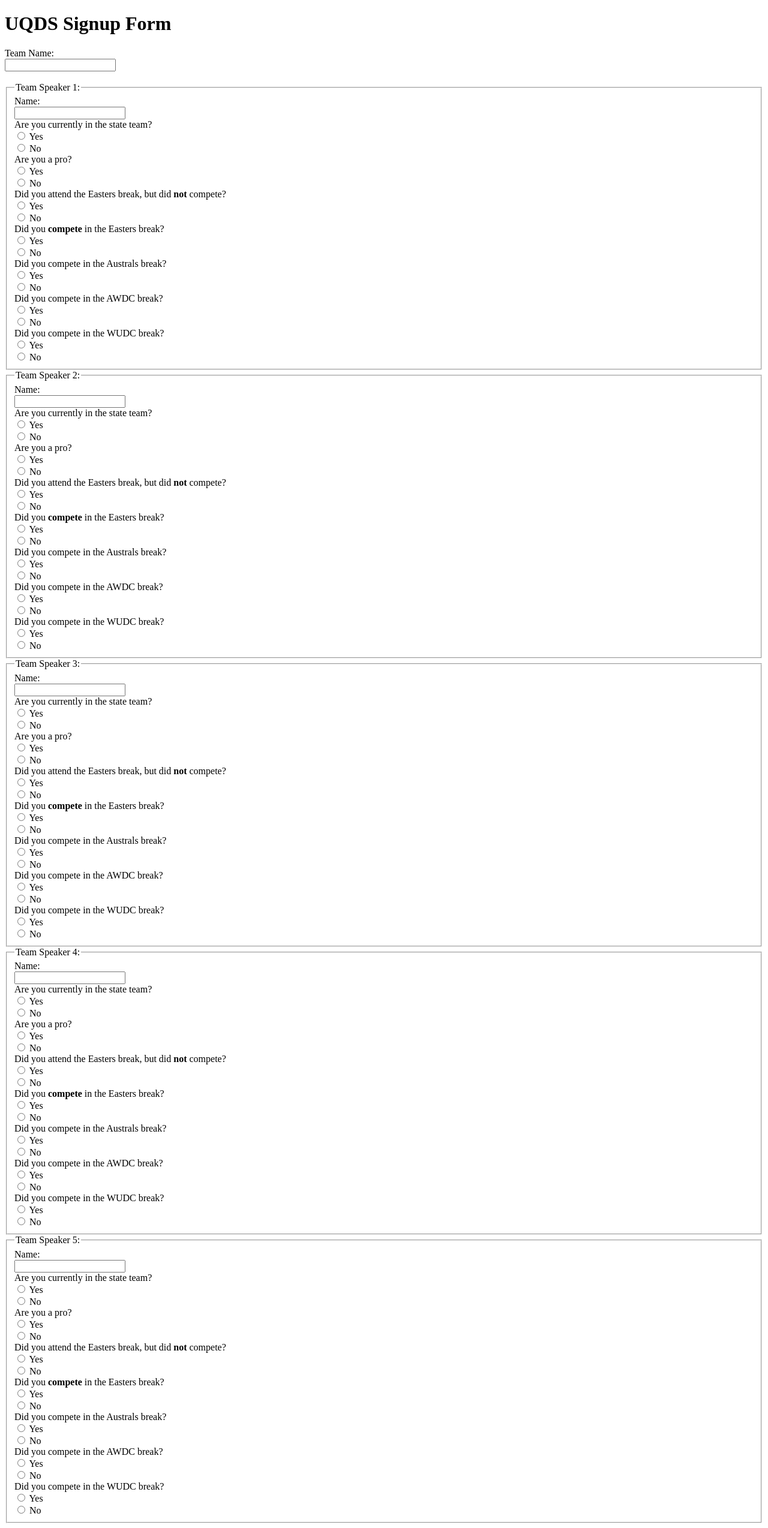
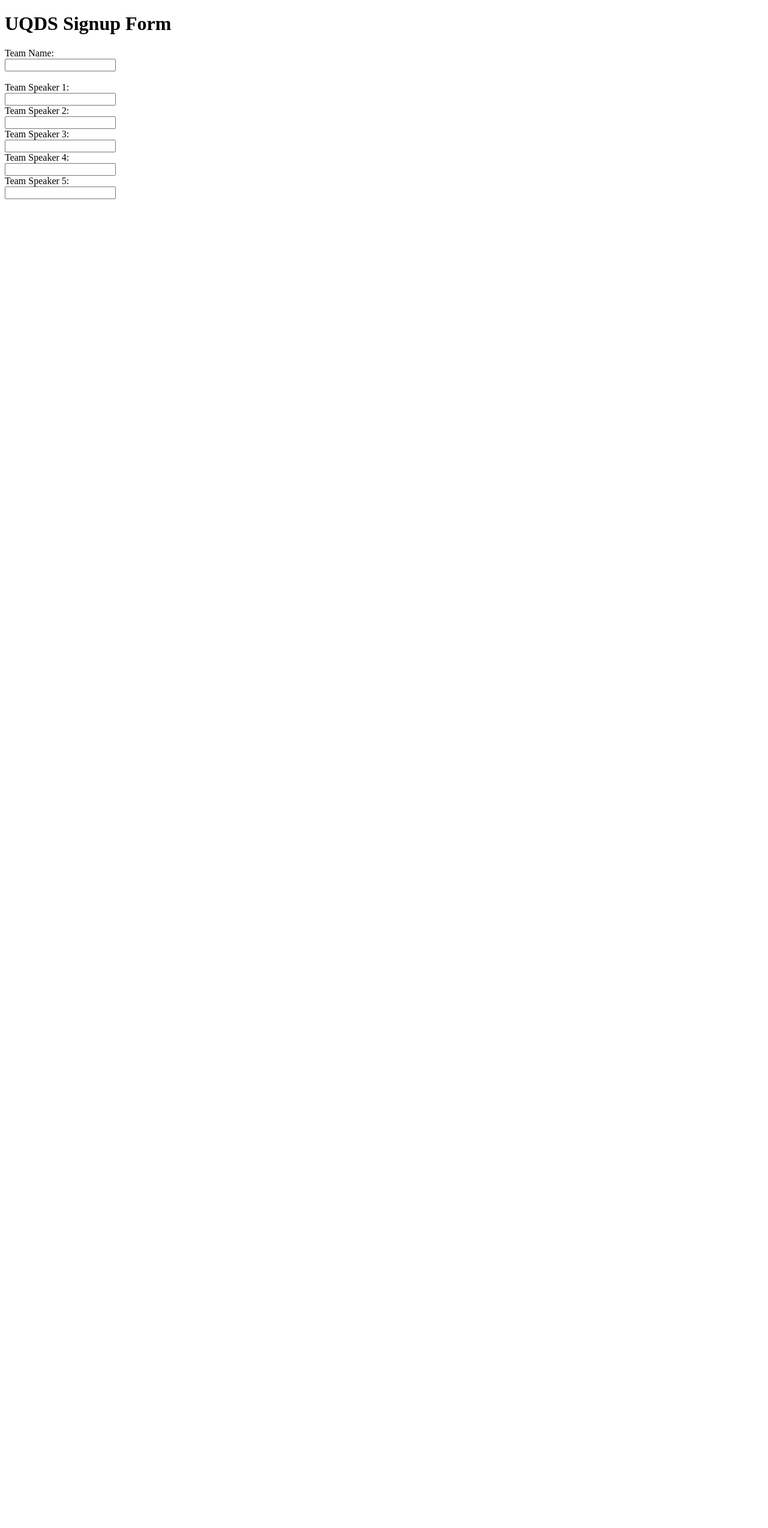
Before and after one commit to byronho24/uqds-debating-draw, a Django app: page /signupform/ in a window 1280 px wide. Shown: the whole page at 60% size. After the commit the page ends 332 px from the top, so only its background shows below. Run offline with Django 3.2, Linux system fonts and the light colour scheme.

Commit message:
Modified signupform template index.html to just asking for team name and speaker's names

```diff
--- a/signupform/templates/signupform/index.html
+++ b/signupform/templates/signupform/index.html
@@ -9,36 +9,9 @@
     <form class="Signup" action="index.html" method="post">
       Team Name:<br>
       <input type="text" name="team_name"><br><br>
-
-        <!--Use the mako library for templating.
-          Generates form for each speaker-->
         {% for i in speaker_ids %}
-          <fieldset>
-            <legend>Team Speaker {{i}}:</legend>
-            Name:<br>
+            Team Speaker {{i}}:<br>
             <input type="text" name="speaker_name"><br>
-            Are you currently in the state team?<br>
-            <input type="radio" name="state" value="yes"> Yes <br>
-            <input type="radio" name="state" value="no"> No <br>
-            Are you a pro?<br>
-            <input type="radio" name="pro" value="yes"> Yes <br>
-            <input type="radio" name="pro" value="no"> No <br>
-            Did you attend the Easters break, but did <b>not</b> compete?<br>
-            <input type="radio" name="easters_attend" value="yes"> Yes <br>
-            <input type="radio" name="easters_attend" value="no"> No <br>
-            Did you <b>compete</b> in the Easters break?<br>
-            <input type="radio" name="easters_break" value="yes"> Yes <br>
-            <input type="radio" name="easters_break" value="no"> No <br>
-            Did you compete in the Australs break?<br>
-            <input type="radio" name="australs_break" value="yes"> Yes <br>
-            <input type="radio" name="australs_break" value="no"> No <br>
-            Did you compete in the AWDC break?<br>
-            <input type="radio" name="awdc_break" value="yes"> Yes <br>
-            <input type="radio" name="awdc_break" value="no"> No <br>
-            Did you compete in the WUDC break?<br>
-            <input type="radio" name="wudc_break" value="yes"> Yes <br>
-            <input type="radio" name="wudc_break" value="no"> No <br>
-          </fieldset>
         {% endfor %}
     </form>
   </body>
```
